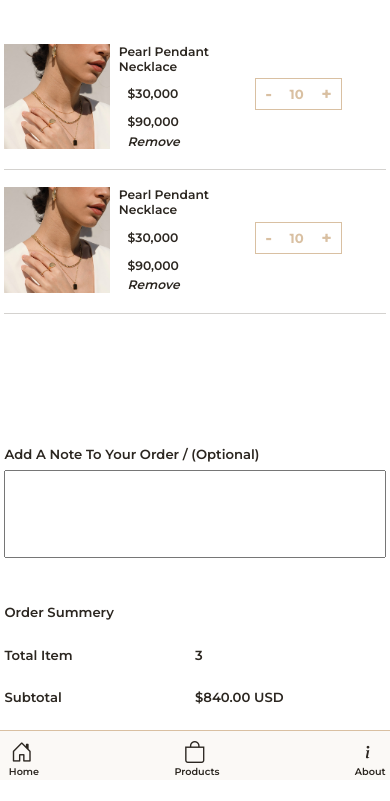
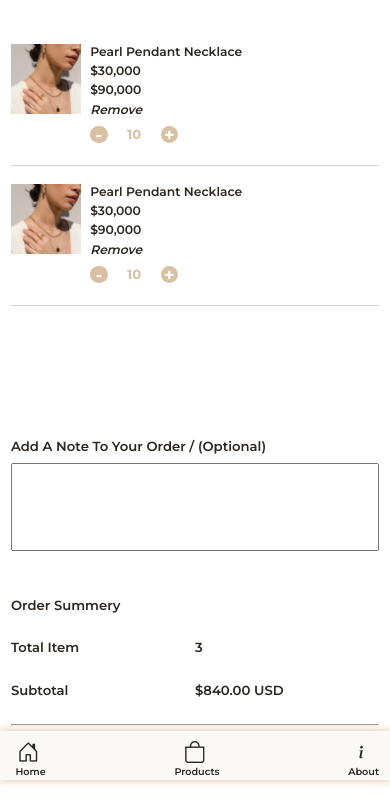
Before and after one commit to Team-Projects-vic3022/Gnaza-store, a plain HTML site: page src/pages/cartPage.html in a window 390 px wide. Shown: the part 64-865 px from the top of the page. Drawn offline with nearby package versions, Linux system fonts and the light colour scheme; a web font is replaced by a local one.

Commit message:
added box shadow and sides margin

```diff
--- a/src/pages/cartPage.html
+++ b/src/pages/cartPage.html
@@ -75,7 +75,7 @@
     <div class="cart section__center mb">
       <div class="carts mb">
         <div class="table cart__container">
-          <h1 class="product__image">product image</h1>
+          <h1 class="product__image image__tabel">product image</h1>
 
           <div class="cart__text">
             <h1 class="product__name">product name</h1>
@@ -162,7 +162,7 @@
             <button class="btn">add to cart</button>
             <div class="amt__btn">
               <span>-</span>
-              <span>10</span>
+              <span>1</span>
               <span>+</span>
             </div>
           </div>
--- a/src/scss/bundled styles/styles.scss
+++ b/src/scss/bundled styles/styles.scss
@@ -58,7 +58,7 @@ a,
 a:visited,
 a:active {
   text-decoration: none;
-  color: #2376b7;
+  color: var(--clr-pry-1);
 }
 
 .nav--mb {
@@ -153,7 +153,7 @@ a:active {
   }
 
   .section__center {
-    width: min(100% - 1rem, 130rem);
+    // width: min(100% - 2rem, 130rem);
   }
 }
 
--- a/src/scss/pages/_cart_page.scss
+++ b/src/scss/pages/_cart_page.scss
@@ -1,7 +1,7 @@
 .cart {
   .cart__container {
     display: grid;
-    grid-template-columns: 12rem 1fr;
+    grid-template-columns: 10rem 1fr;
     align-items: center;
     column-gap: 2rem;
     margin-bottom: 2rem;
@@ -15,11 +15,16 @@
     }
 
     .product__image {
+      height: 10rem;
       img {
         width: 100%;
         height: 100%;
         //   object-fit: cover;
       }
+    }
+
+    .image__tabel {
+      height: auto;
     }
 
     .amt__btn {
@@ -133,6 +138,7 @@
         .price,
         i {
           grid-column: 1;
+          padding-left: 0;
         }
       }
 
@@ -165,10 +171,56 @@
     }
 
     .cart__container {
+      grid-template-columns: 8rem 1fr;
       column-gap: 1rem;
+
       .cart__text {
-        grid-template-columns: 1fr max-content;
+        grid-template-columns: 1fr;
         row-gap: 0.5rem;
+
+        .total {
+          grid-column: 1;
+          padding-left: 0;
+        }
+
+        .amt__btn {
+          grid-column: 1;
+          grid-row: 5;
+          padding-left: 0;
+
+          border: none;
+
+          span {
+            height: 2rem;
+            width: 2rem;
+            background-color: var(--clr-pry-1);
+            color: #fff;
+            border-radius: 100%;
+            margin-right: 0;
+
+            display: flex;
+            align-items: center;
+            justify-content: center;
+
+            &:nth-of-type(2) {
+              width: 5rem;
+              border-radius: 0;
+              padding-inline: 3rem;
+              color: var(--clr-pry-1);
+              background-color: transparent;
+            }
+          }
+        }
+      }
+
+      .product__image {
+        height: 8rem;
+      }
+
+      .amt__btn {
+        margin-right: 0;
+        grid-column: 2;
+        // grid-row: auto;
       }
     }
   }
--- a/src/scss/pages/_checkOut_page.scss
+++ b/src/scss/pages/_checkOut_page.scss
@@ -174,7 +174,7 @@
   }
 }
 
-// form delivery
+// form payment
 
 .payment__types__container {
   margin: 3rem 0;
--- a/src/scss/pages/_home_page.scss
+++ b/src/scss/pages/_home_page.scss
@@ -7,8 +7,8 @@ header {
 .nav-section {
   position: sticky;
   top: 0;
-  background-color: var(--clr-pry-4);
-  background-color: #fff;
+  background-color: var(--clr-pry-6);
+  // background-color: #fff;
 
   z-index: 1;
 }
@@ -117,7 +117,6 @@ header {
 
 .hero {
   display: grid;
-  grid-template-columns: repeat(2, 1fr);
   grid-template-columns: 1.5fr 1fr;
   align-items: center;
   column-gap: 3rem;
@@ -215,7 +214,7 @@ header {
     bottom: 0;
     z-index: 1;
     width: 100%;
-    border-top: 1px solid var(--clr-pry-1);
+    box-shadow: 0 0 1rem var(--clr-pry-1);
 
     .nav {
       padding-block: 1rem;
--- a/src/scss/pages/_products_page.scss
+++ b/src/scss/pages/_products_page.scss
@@ -175,6 +175,7 @@
   .feautured__products__container {
     grid-template-columns: repeat(auto-fill, minmax(26rem, max-content));
     gap: 1rem;
+    width: min(100% - 2.5rem, 100rem);
 
     .product {
       &__image {
@@ -217,7 +218,6 @@
 @media (max-width: 388px) {
   .feautured__products__container {
     grid-template-columns: repeat(auto-fill, minmax(16rem, max-content));
-    width: min(100% - 1rem, 100rem);
 
     .product {
       &__image {
@@ -238,3 +238,27 @@
     }
   }
 }
+
+@media (max-width: 321px) {
+  .feautured__products__container {
+    grid-template-columns: repeat(auto-fill, minmax(28rem, max-content));
+
+    .product {
+      &__image {
+        height: 28rem;
+      }
+    }
+  }
+
+  .all__products {
+    .all__products__container {
+      grid-template-columns: repeat(auto-fill, minmax(28rem, max-content));
+
+      .product {
+        &__image {
+          height: 28rem;
+        }
+      }
+    }
+  }
+}
--- /dev/null
+++ b/src/scss/pages/test.scss
@@ -0,0 +1,24 @@
+body {
+  display: grid;
+  justify-content: end;
+}
+
+div {
+  background-color: blue;
+  color: white;
+
+  display: flex;
+  flex-direction: column;
+
+  justify-content: center;
+  align-items: center;
+
+  width: 400px;
+  height: 400px;
+}
+
+div > ul:nth-child(3) {
+  span {
+    color: orange;
+  }
+}
```
Also changed, not shown: src/css/styles.min.css, src/css/test.min.css (added), src/scss/bundled styles/styles.min.css (deleted), 3 other files.
